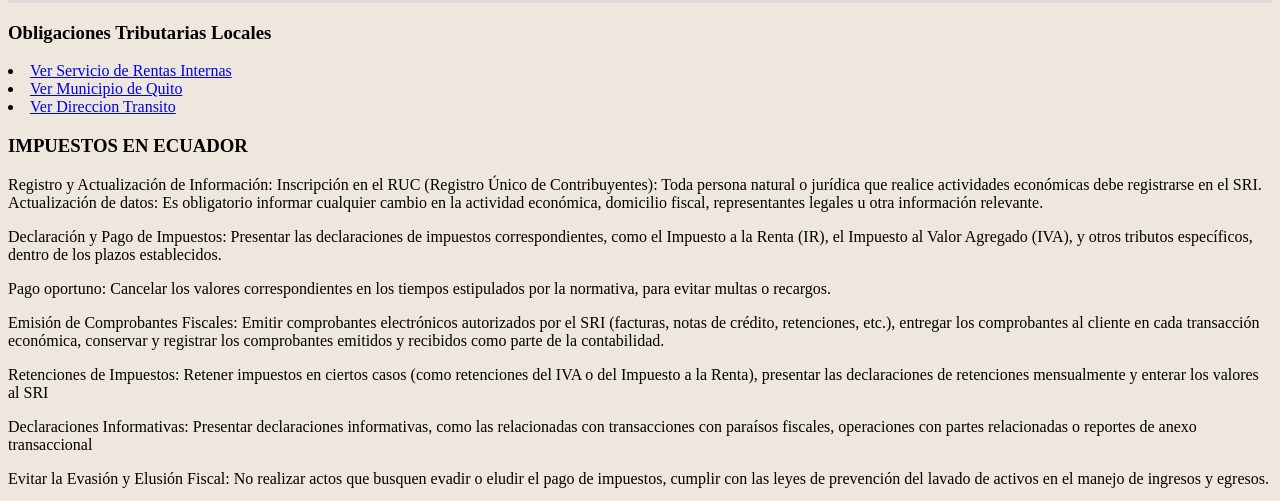
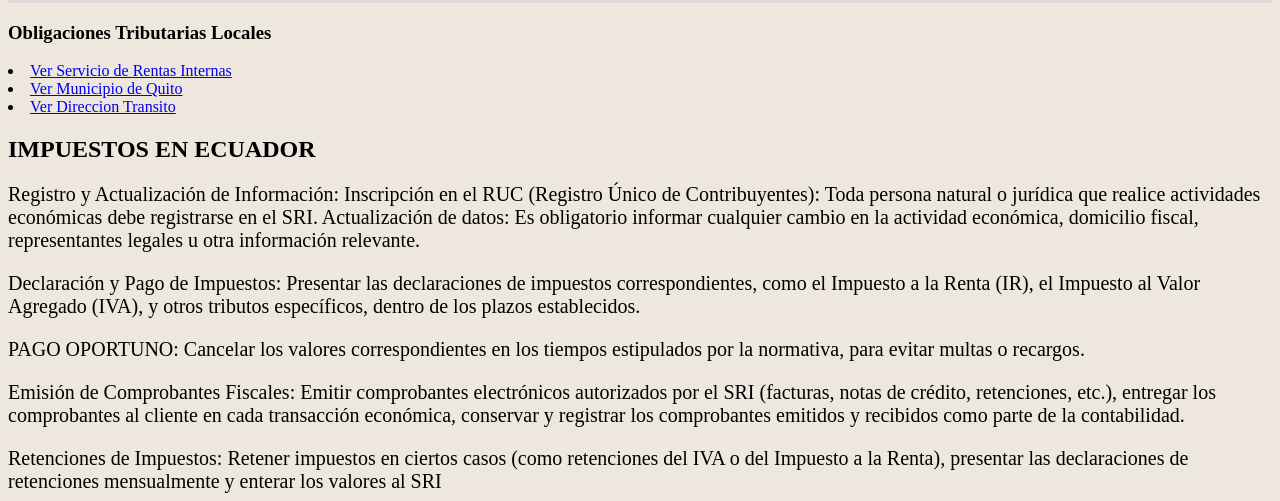
Before and after one commit to GonzaloA48/actualizacion, a plain HTML site: page index.html in a window 1280 px wide. Shown: the part 255-756 px from the top of the page. Drawn offline with Linux system fonts and the light colour scheme.

Commit message:
actualizacion

```diff
--- a/CSS/estilos.css
+++ b/CSS/estilos.css
@@ -32,3 +32,6 @@
     font-size: 1.2em;
     text-decoration: none;
 }
+p{
+    font-size: 20px;
+}
--- a/index.html
+++ b/index.html
@@ -31,17 +31,18 @@
         </section>
         <section>
             <article>
-
-                <h1>IMPUESTOS EN ECUADOR</h1>
-                <p>Registro y Actualización de Información: Inscripción en el RUC (Registro Único de Contribuyentes): Toda persona natural o jurídica que realice actividades económicas debe registrarse en el SRI. Actualización de datos: Es obligatorio informar cualquier cambio en la actividad económica, domicilio fiscal, representantes legales u otra información relevante.</p>
+                <h2>IMPUESTOS EN ECUADOR</h2>
+                <p>Registro y Actualización de Información: Inscripción en el RUC (Registro Único de Contribuyentes): Toda persona natural o jurídica que realice actividades económicas debe registrarse en el SRI.
+                 Actualización de datos: Es obligatorio informar cualquier cambio en la actividad económica, domicilio fiscal, representantes legales u otra información relevante.</p>
                 <p>Declaración y Pago de Impuestos: Presentar las declaraciones de impuestos correspondientes, como el Impuesto a la Renta (IR), el Impuesto al Valor Agregado (IVA), y otros tributos específicos, dentro de los plazos establecidos.</p>
-                <p>Pago oportuno: Cancelar los valores correspondientes en los tiempos estipulados por la normativa, para evitar multas o recargos.</p>
-                <p>Emisión de Comprobantes Fiscales: Emitir comprobantes electrónicos autorizados por el SRI (facturas, notas de crédito, retenciones, etc.), entregar los comprobantes al cliente en cada transacción económica, conservar y registrar los comprobantes emitidos y recibidos como parte de la contabilidad.</p>
+                <p>PAGO OPORTUNO: Cancelar los valores correspondientes en los tiempos estipulados por la normativa, para evitar multas o recargos.</p>
+                <p>Emisión de Comprobantes Fiscales: Emitir comprobantes electrónicos autorizados por el SRI (facturas, notas de crédito, retenciones, etc.),
+                 entregar los comprobantes al cliente en cada transacción económica, conservar y registrar los comprobantes emitidos y recibidos como parte de la contabilidad.</p>
                 <p>Retenciones de Impuestos: Retener impuestos en ciertos casos (como retenciones del IVA o del Impuesto a la Renta), presentar las declaraciones de retenciones mensualmente y enterar los valores al SRI</p>
                 <p>Declaraciones Informativas: Presentar declaraciones informativas, como las relacionadas con transacciones con paraísos fiscales, operaciones con partes relacionadas o reportes de anexo transaccional</p>
-                <p>Evitar la Evasión y Elusión Fiscal: No realizar actos que busquen evadir o eludir el pago de impuestos, cumplir con las leyes de prevención del lavado de activos en el manejo de ingresos y egresos.</p>                    <p><img src="img/Obligacion Imp.jpg" alt="Obligaciones-tributarias" width="25%"></p>
+                <p>Evitar la Evasión y Elusión Fiscal: No realizar actos que busquen evadir o eludir el pago de impuestos, cumplir con las leyes de prevención del lavado de activos en el manejo de ingresos y egresos.</p>
+                <p><img src="img/Obligacion Imp.jpg" alt="Obligaciones-tributarias" width="25%"></p>
                 <p>
-
                     <h4>Contribuyentes vulnerables </h4>
                     <ol>
                         <li>Personas Adulto Mayor</li>
@@ -53,7 +54,6 @@
                     <h3>Impuestos Nacionales</h3>
                     <table>
                         <tr>
-
                             <th>IMPUESTO</th>
                             <th>DEFINICIÓN</th>
                             <th>TARIFA</th>
@@ -102,9 +102,7 @@
                                 <td>5, 10, 15, 15 depende el avaluo del vehiculo  </td>
                             </tr>
                         </table>
-
                 </aside>
-
             </article>
             <aside>
                 <h3>Exenciones Impuesto Renta</h3>
```
Also changed, not shown: secundarias/Formularios.html (deleted, +0 -21 lines).
